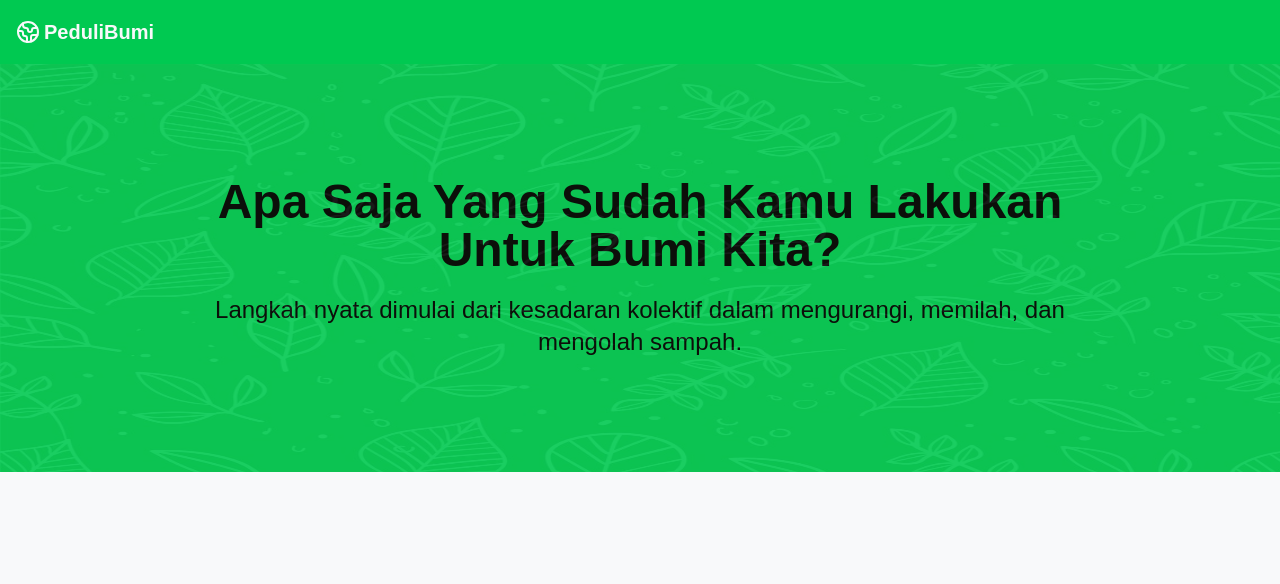
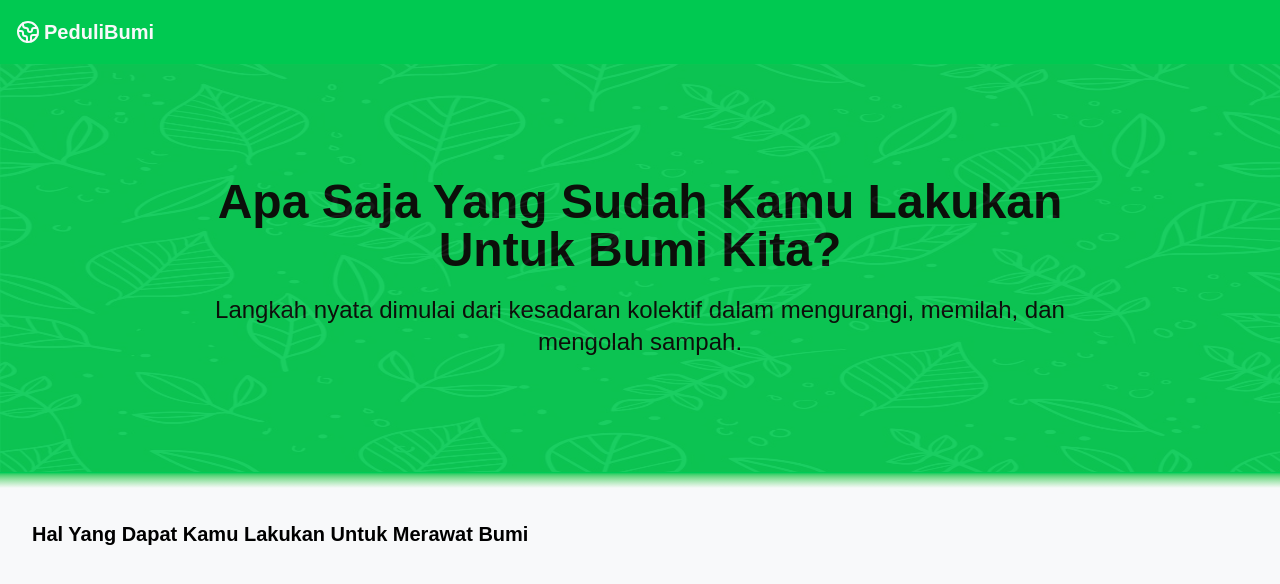
Before and after one commit to excyuef/Peduli-Bumi-Web-Adiwiyata, a React (Vite) app: page / in a window 1280 px wide. Shown: the top 584 px of the page. Built offline with nearby package versions, Linux system fonts and the light colour scheme.

Commit message:
tipis tipis

```diff
--- a/src/pages/TipsAksi.jsx
+++ b/src/pages/TipsAksi.jsx
@@ -10,8 +10,12 @@ function TipsAksi() {
                     <p className='text-sm text-center text-black sm:text-base md:text-xl  lg:text-2xl'>Langkah nyata dimulai dari kesadaran kolektif dalam mengurangi, memilah, dan mengolah sampah.</p>
                 </div>
             </hero>
-            <div className='bg-custom-white h-80'>
-
+            <div className='bg-linear-to-b from-green-500 to to-custom-white w-full h-4'></div>
+            <div className='bg-custom-white h-80 p-8'>
+                <h1 className='text-xl font-bold '>Hal Yang Dapat Kamu Lakukan Untuk Merawat Bumi</h1>
+                <div>
+                    <div className='bg-green-500'></div>
+                </div>
             </div>
         </div>
     )
```
